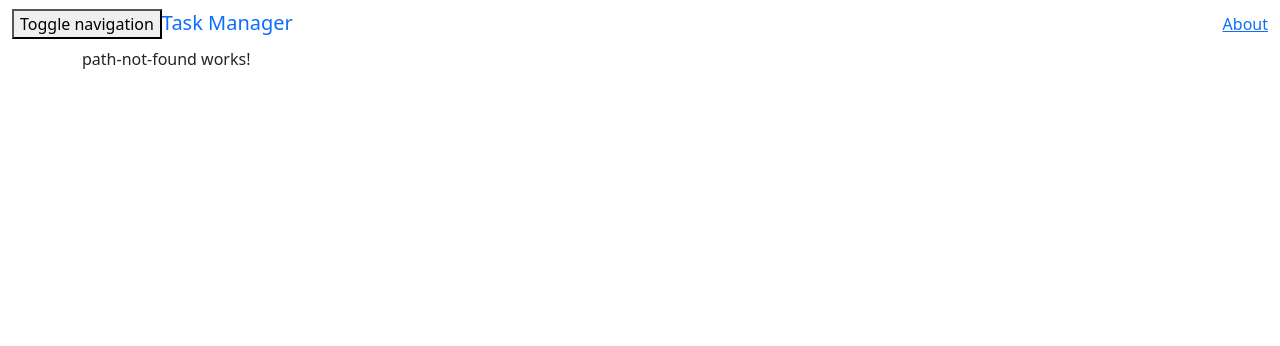
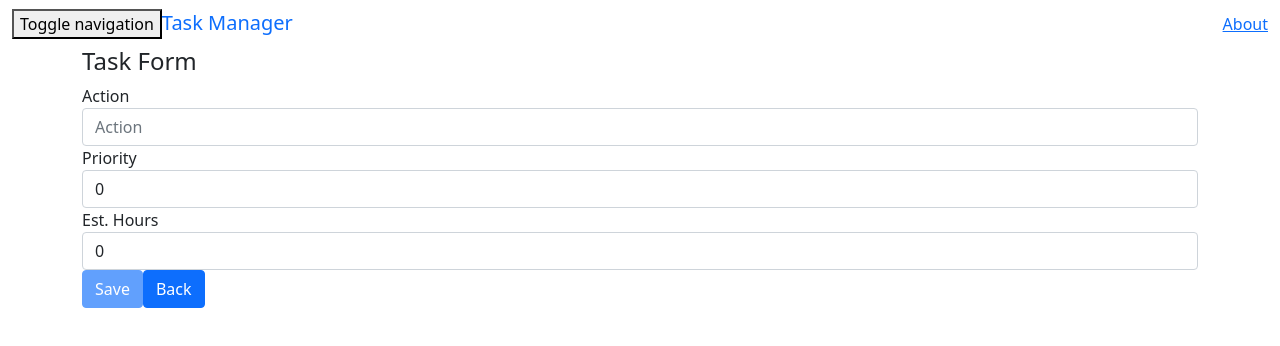
Before and after one commit to dennisshevtsov/angular-sample, an Angular app: page /edit/1 in a window 1280 px wide. Shown: the top 346 px of the page. Built offline with nearby package versions, Linux system fonts and the light colour scheme.

Commit message:
task form

```diff
--- a/src/app/tasks/components/index.ts
+++ b/src/app/tasks/components/index.ts
@@ -1,2 +1,3 @@
 export * from './task/task.component';
+export * from './task-form/task-form.component';
 export * from './task-list/task-list.component';
--- /dev/null
+++ b/src/app/tasks/components/task-form/task-form.component.html
@@ -0,0 +1,55 @@
+<div class="panel panel-default">
+  <div class="panel-heading">
+    <h4 class="panel-title"><span>Task Form</span></h4>
+  </div>
+  <div class="panel-body">
+    <form *ngIf="task"
+          (ngSubmit)="onSaveTask()"
+          id="task-form"
+          #form="ngForm">
+      <div class="form-group">
+        <label for="action">Action</label>
+        <input type="text"
+               class="form-control"
+               id="action"
+               name="action"
+               placeholder="Action"
+               required
+               [(ngModel)]="task.action">
+      </div>
+      <div class="form-group">
+        <label for="priority">Priority</label>
+        <input type="number"
+               min="1"
+               max="3"
+               class="form-control"
+               id="priority"
+               name="priority"
+               placeholder="Priority"
+               [(ngModel)]="task.priority">
+      </div>
+      <div class="form-group">
+        <label for="estHours">Est. Hours</label>
+        <input type="number"
+               min="0"
+               step="2"
+               class="form-control"
+               id="estHours"
+               name="estHours"
+               placeholder="Est. Hours"
+               [(ngModel)]="task.estHours">
+      </div>
+      <button type="submit"
+              class="btn btn-primary"
+              form="task-form"
+              [disabled]="form.invalid">
+        <span>Save</span>
+      </button>
+      <button type="button"
+              class="btn btn-primary"
+              (click)="onGoBack()">
+        <span>Back</span>
+      </button>
+    </form>
+  </div>
+</div>
--- /dev/null
+++ b/src/app/tasks/components/task-form/task-form.component.ts
@@ -0,0 +1,34 @@
+import { Component, OnInit, } from '@angular/core';
+
+import { TaskModel, } from '../../models/task.model';
+import { TaskArrayService, } from '../../services/task-array.service';
+
+@Component({
+  selector: 'app-task-form',
+  templateUrl: './task-form.component.html',
+  styleUrls: ['./task-form.component.scss']
+})
+export class TaskFormComponent implements OnInit {
+  public task: TaskModel;
+
+  public constructor(
+    private taskArrayService: TaskArrayService,
+  ) { }
+
+  public ngOnInit(): void {
+    this.task = new TaskModel();
+  }
+
+  public onSaveTask(): void {
+    const task: TaskModel = { ...this.task } as TaskModel;
+
+    if (task.id) {
+      this.taskArrayService.updateTask(task);
+    }
+    else {
+      this.taskArrayService.createTask(task);
+    }
+  }
+
+  public onGoBack(): void {}
+}
--- a/src/app/tasks/components/task-list/task-list.component.ts
+++ b/src/app/tasks/components/task-list/task-list.component.ts
@@ -1,4 +1,5 @@
 import { Component, OnInit, } from '@angular/core';
+import { Router, } from '@angular/router';
 
 import { TaskModel, } from './../../models/task.model';
 import { TaskArrayService, } from './../../services/task-array.service';
@@ -13,6 +14,7 @@ export class TaskListComponent implements OnInit {
   public tasks: Promise<Array<TaskModel>>;
 
   public constructor(
+    private router: Router,
     private taskArrayService: TaskArrayService, ) { }
 
   public ngOnInit(): void {
@@ -25,5 +27,12 @@ export class TaskListComponent implements OnInit {
     this.taskArrayService.updateTask(updatedTask);
   }
 
-  public onEditTask(task: TaskModel): void {}
+  public onEditTask(task: TaskModel): void {
+    const link: Array<any> = [
+      '/edit',
+      task.id,
+    ];
+
+    this.router.navigate(link);
+  }
 }
--- a/src/app/tasks/tasks-routing.module.ts
+++ b/src/app/tasks/tasks-routing.module.ts
@@ -1,12 +1,17 @@
 import { NgModule, } from '@angular/core';
 import { RouterModule, Routes, } from '@angular/router';
 
-import { TaskListComponent, } from './components';
+import { TaskListComponent,
+         TaskFormComponent, } from './components';
 
 const routes: Routes = [
   {
     path: 'home',
     component: TaskListComponent,
+  },
+  {
+    path: 'edit/:taskID',
+    component: TaskFormComponent,
   },
 ];
 
--- a/src/app/tasks/tasks.module.ts
+++ b/src/app/tasks/tasks.module.ts
@@ -4,12 +4,14 @@ import { FormsModule, } from '@angular/forms';
 
 import { TasksRoutingModule, } from './tasks-routing.module';
 import { TaskListComponent,
-         TaskComponent, } from './components';
+         TaskComponent,
+         TaskFormComponent, } from './components';
 
 @NgModule({
   declarations: [
     TaskListComponent,
     TaskComponent,
+    TaskFormComponent,
   ],
   imports: [
     CommonModule,
```
Also changed, not shown: src/app/tasks/components/task-form/task-form.component.scss (added).
